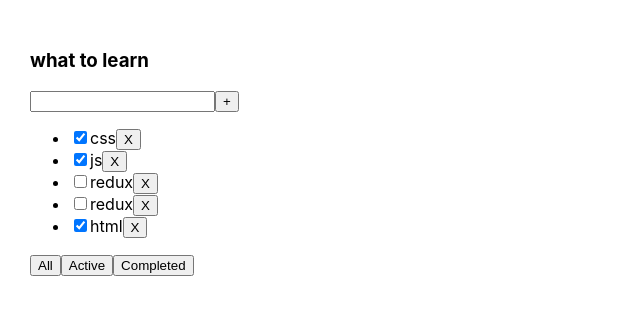
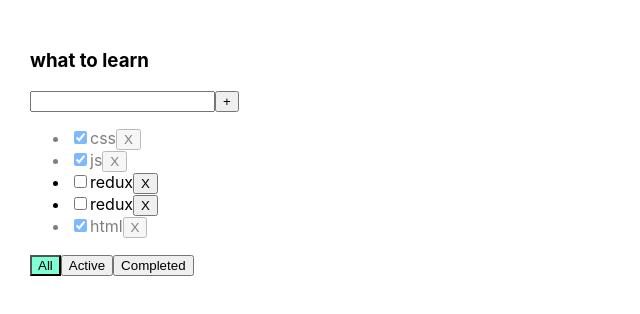
Before and after one commit to limitlesscreator/todoList, a React (Create React App) app: page / in a window 1280 px wide. Shown: the top 314 px of the page, without its empty margins (0-640 px from the left). Built offline with nearby package versions, Linux system fonts and the light colour scheme.

Commit message:
start 5 start

```diff
--- a/src/App.css
+++ b/src/App.css
@@ -6,3 +6,19 @@
 .App > div {
   margin-right: 50px;
 }
+
+.error{
+  border: red 1px solid
+}
+
+.error-message{
+  color: red
+}
+
+.active-filter{
+  background: aquamarine;
+}
+
+.is-done{
+  opacity: .5;
+}
--- a/src/App.tsx
+++ b/src/App.tsx
@@ -22,13 +22,23 @@
         setTasks(filteredTasks)
     }
 
-    function addTask(title: string){
-       let newTask = {
-           id:v1(),
-           title: title,
-           isDone: false}
-       let newTasks = [newTask,...tasks]
+    function addTask(title: string) {
+        let newTask = {
+            id: v1(),
+            title: title,
+            isDone: false
+        }
+        let newTasks = [newTask, ...tasks]
         setTasks(newTasks)
+    }
+
+
+    function changeStatus(taskId: string, isDone: boolean) {
+        let task = tasks.find(t => t.id === taskId)
+        if (task) {
+            task.isDone = isDone
+        }
+        setTasks([...tasks])
     }
 
 
@@ -38,10 +48,10 @@
 
     let tasksForTodoList = tasks
 
-    if (filter === "completed") {
+    if (filter === "active") {
         tasksForTodoList = tasks.filter(t => t.isDone === true)
     }
-    if (filter === "active") {
+    if (filter === "completed") {
         tasksForTodoList = tasks.filter(t => t.isDone === false)
     }
 
@@ -52,6 +62,8 @@
                       removeTask={removeTask}
                       changeFilter={changeFilter}
                       addTask={addTask}
+                      changeTaskStatus = {changeStatus}
+                      filter={filter}
             />
         </div>
     );
--- a/src/Todolist.tsx
+++ b/src/Todolist.tsx
@@ -12,55 +12,73 @@
     removeTask: (taskId: string) => void
     changeFilter: (value: FilterValuesType) => void
     addTask: (title: string) => void
+    changeTaskStatus: (taskId: string, isDone: boolean) => void
+    filter: FilterValuesType
 }
 
 export function TodoList(props: PropsType) {
-    const [newTaskTitle, setNewTaskTitle] = useState("")
 
-    const onNewTitleChangeHandler = (e: ChangeEvent<HTMLInputElement>) => {
-        setNewTaskTitle(e.currentTarget.value)
-    }
-    const onKeyPressHandler = (e: KeyboardEvent<HTMLInputElement>) => {
-        if (e.charCode === 13) {
-            props.addTask(newTaskTitle)
-            setNewTaskTitle('')
+    const [title, setTitle] = useState("")
+    const [error, setError] = useState<string | null >(null)
+
+    const addTask = () => {
+        if (title.trim() !== '') {
+            props.addTask(title.trim())
+            setTitle('')
+        } else {
+            setError('Title is requared')
         }
     }
-    const addTask = () => {
-        props.addTask(newTaskTitle)
-        setNewTaskTitle('')
+    const onNewTitleChangeHandler = (e: ChangeEvent<HTMLInputElement>) => {
+        setTitle(e.currentTarget.value)
     }
+
+    const onKeyPressHandler = (e: KeyboardEvent<HTMLInputElement>) => {
+        setError(null)
+        if (e.charCode === 13) {
+            addTask()
+        }
+    }
+
     const onAllClickHandler = () => props.changeFilter("all")
-    const onActiveClickHandler = () => props.changeFilter("completed")
-    const onCompletedClickHandler = () => props.changeFilter("active")
+    const onActiveClickHandler = () => props.changeFilter("active")
+    const onCompletedClickHandler = () => props.changeFilter("completed")
 
     return (
         <div>
             <h3>{props.title}</h3>
             <div>
-                <input value={newTaskTitle}
+                <input value={title}
                        onChange={onNewTitleChangeHandler}
-                       onKeyPress={onKeyPressHandler}/>
+                       onKeyPress={onKeyPressHandler}
+                       className={error ? 'error' : ''}
+                />
                 <button onClick={addTask}>+</button>
+                {error && <div className={'error-message'}>{error}</div>}
+
+
             </div>
             <ul>
                 {props.tasks.map(t => {
-                    const onRemoveHandler = () => {
-                        props.removeTask(t.id)
+                    const onClickHandler = () => props.removeTask(t.id)
+                    const onChangeHandler = (e: ChangeEvent<HTMLInputElement>) => {
+                        props.changeTaskStatus(t.id, e.currentTarget.checked)
                     }
 
-                    return <li key={t.id}>
-                        <input type="checkbox" checked={t.isDone}/>
+                    return <li key={t.id} className={t.isDone === true ? 'is-done':''}>
+                        <input type="checkbox"
+                               onChange={onChangeHandler}
+                               checked={t.isDone}/>
                         <span>{t.title}</span>
-                        <button onClick={onRemoveHandler}>X</button>
+                        <button onClick={onClickHandler}>X</button>
                     </li>
                 })
                 }
             </ul>
             <div>
-                <button onClick={onAllClickHandler}>All</button>
-                <button onClick={onActiveClickHandler}>Active</button>
-                <button onClick={onCompletedClickHandler}>Completed</button>
+                <button className={props.filter === "all" ? 'active-filter':''} onClick={onAllClickHandler}>All</button>
+                <button className={props.filter === "active" ? 'active-filter':''} onClick={onActiveClickHandler}>Active</button>
+                <button className={props.filter === "completed" ? 'active-filter':''} onClick={onCompletedClickHandler}>Completed</button>
             </div>
         </div>
     )
```
